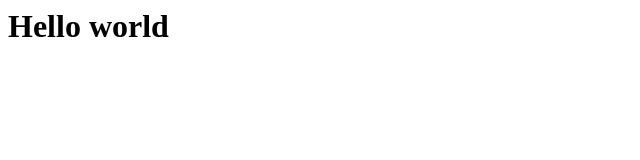
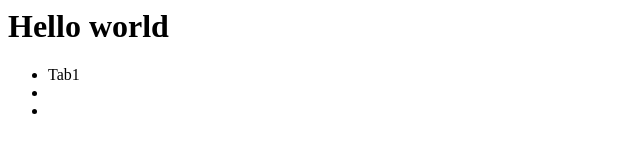
Before and after one commit to coderkarma/WebsiteForBegineers2021, a plain HTML site: page index.html in a window 1280 px wide. Shown: the full height of the page, 0-640 px from the left. Drawn offline with Linux system fonts and the light colour scheme.

Commit message:
Added nav tag

```diff
--- a/index.html
+++ b/index.html
@@ -7,5 +7,12 @@
 </head>
 <body>
     <h1> Hello world </h1>
+    <nav>
+        <ul>
+            <li>Tab1</li>
+            <li></li>
+            <li></li>
+        </ul>
+    </nav>
 </body>
 </html>
```
